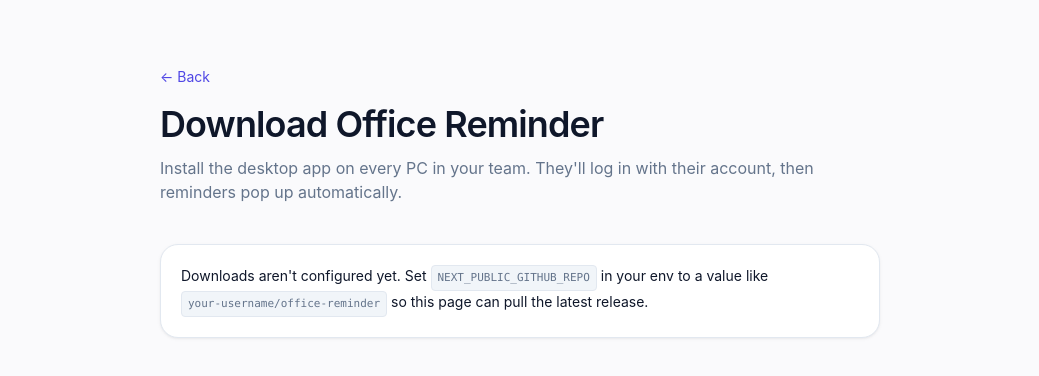
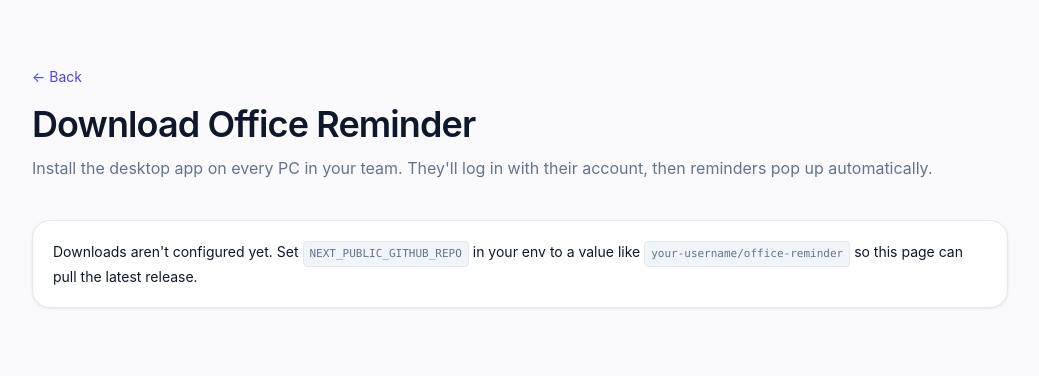
Before and after one commit to cbHasib/office-reminder, a Next.js app in the folder apps/web/: page /download in a window 1280 px wide. Shown: the top 376 px of the page, without its empty margins (120-1159 px from the left). Built offline with nearby package versions, Linux system fonts and the light colour scheme.

Commit message:
fix: cast myRequests to any type for initial prop in PendingRequestsList component

```diff
--- a/apps/web/app/dashboard/teams/page.tsx
+++ b/apps/web/app/dashboard/teams/page.tsx
@@ -58,7 +58,7 @@
       {(myRequests?.length ?? 0) > 0 && (
         <section>
           <h2 className="text-sm font-medium uppercase tracking-wide text-subtle mb-3">Pending requests</h2>
-          <PendingRequestsList initial={myRequests ?? []} />
+          <PendingRequestsList initial={myRequests as any ?? []} />
         </section>
       )}
 
--- a/apps/web/app/download/page.tsx
+++ b/apps/web/app/download/page.tsx
@@ -65,7 +65,7 @@
 
   return (
     <main className="min-h-screen bg-bg">
-      <div className="max-w-3xl mx-auto px-6 py-16">
+      <div className="max-w-5xl mx-auto px-6 py-16">
         <Link href="/" className="text-sm text-brand hover:underline">← Back</Link>
         <h1 className="mt-4 text-3xl md:text-4xl font-semibold tracking-tight">
           Download Office Reminder
```
